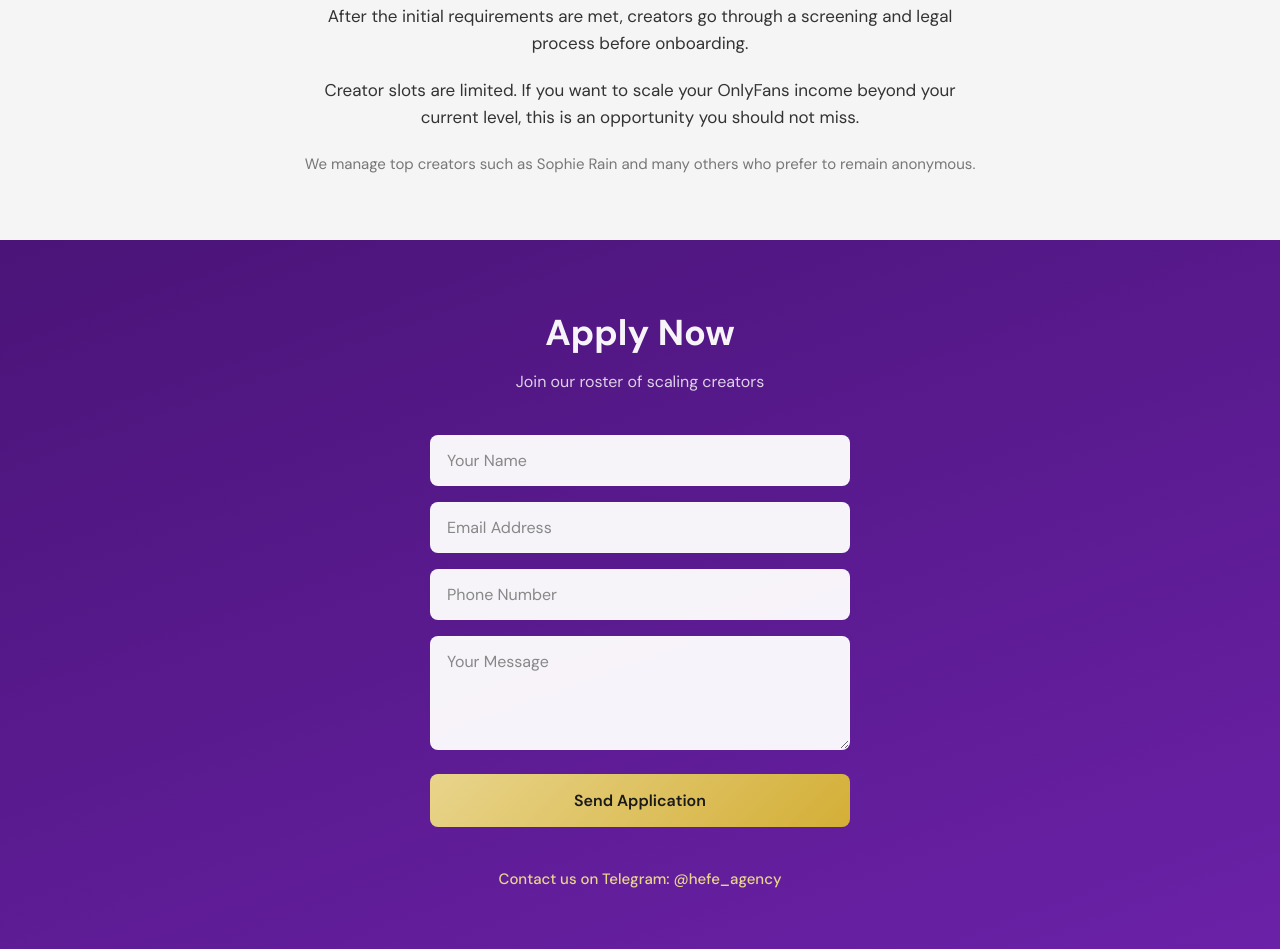
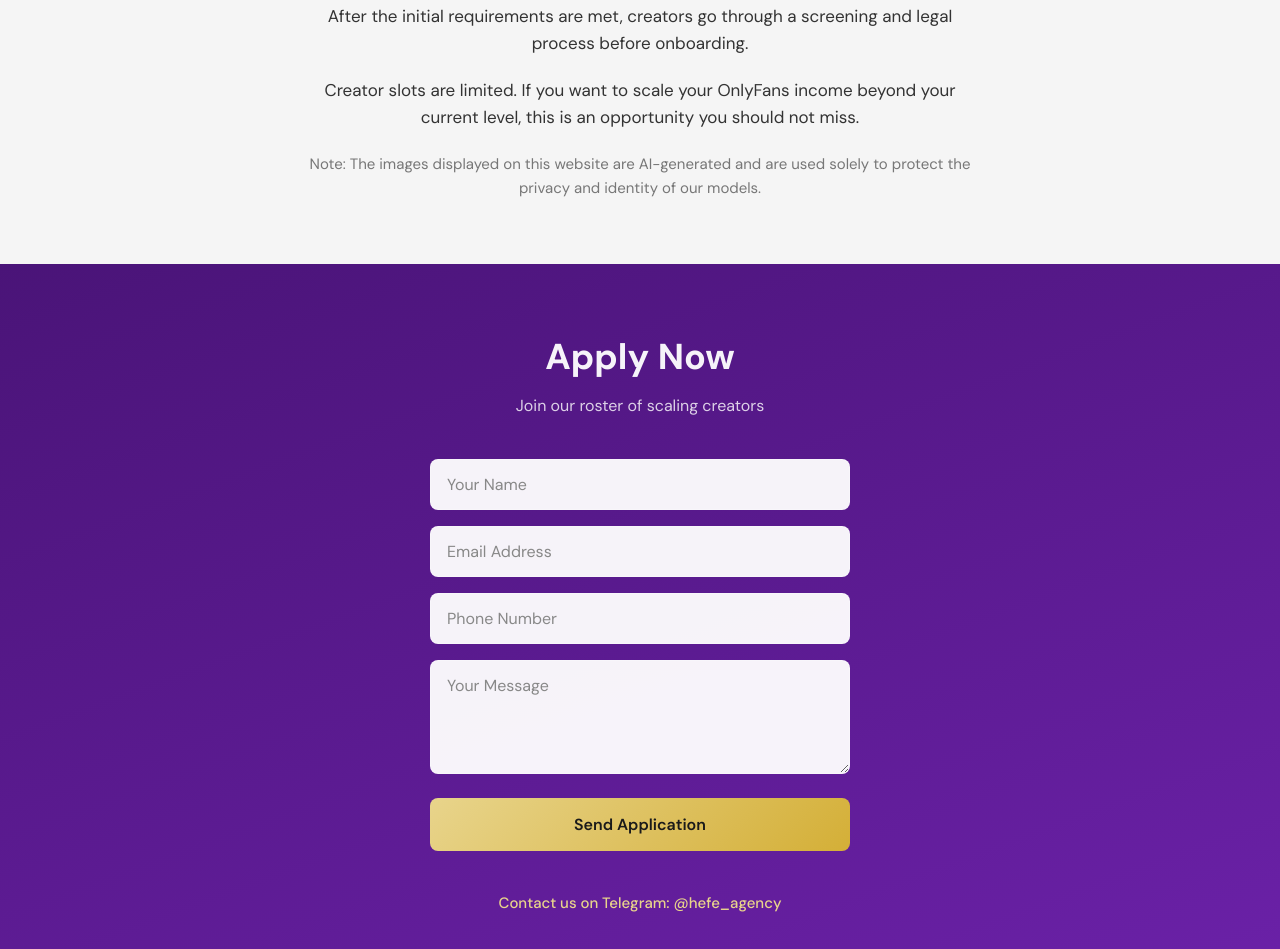
Before and after one commit to sire-hefe/Hef-Agency, a website: page public/index.html in a window 1280 px wide. Shown: the part 2415-3364 px from the top of the page. Drawn offline with Linux system fonts and the light colour scheme.

Commit message:
Update privacy note on the html page, last note before form.
Added a note about AI-generated images for privacy.

```diff
--- a/public/index.html
+++ b/public/index.html
@@ -92,7 +92,7 @@
         this is an opportunity you should not miss.
       </p>
       <p class="about__text about__text--muted">
-        We manage top creators such as Sophie Rain and many others who prefer to remain anonymous.
+        Note: The images displayed on this website are AI-generated and are used solely to protect the privacy and identity of our models.
       </p>
     </div>
   </section>
```
